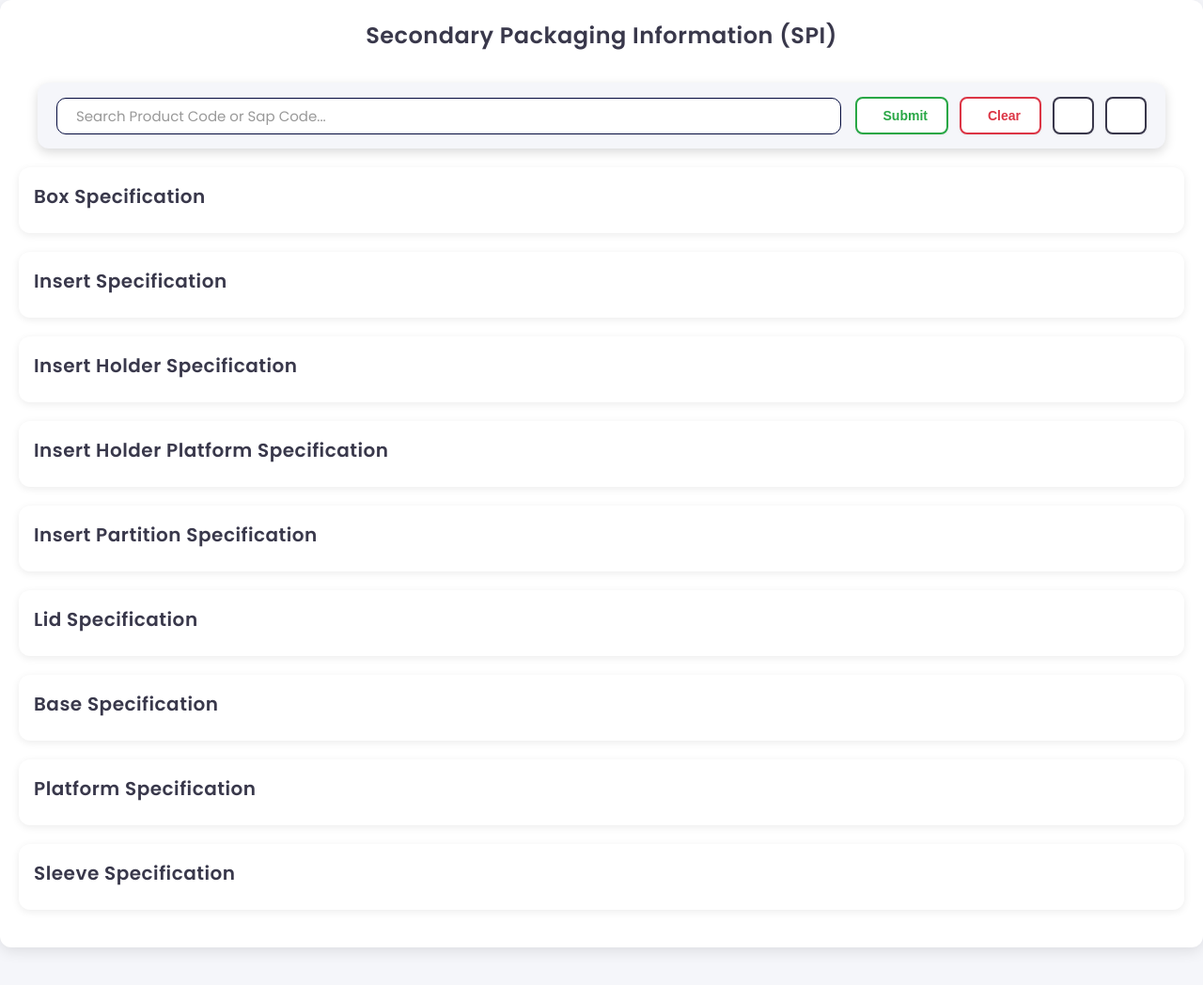
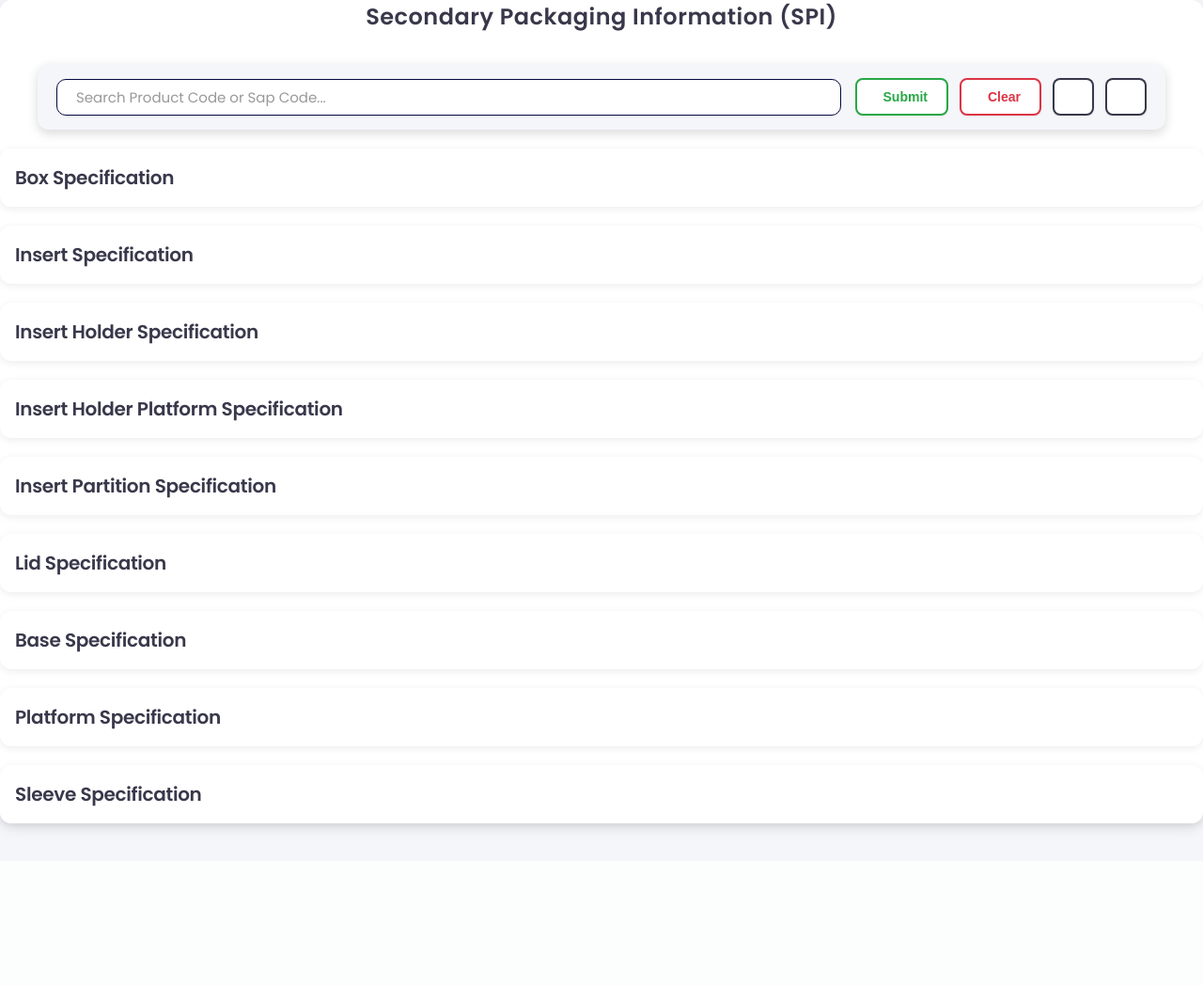
Before and after one commit to sinduwaraspaceylon-spc/smartPlan360Admin, a PHP site: page /Spa_Ceylon_Admin/php/pages/product-development.php in a window 1280 px wide. Shown: the whole page at 94% size. After the commit the page ends 886 px from the top, so only its background shows below. Run offline with PHP 8.4, Linux system fonts and the light colour scheme.

Commit message:
update content style
update content style h3(add a class name), update product_development css, update-development.php

```diff
--- a/css/content_style.css
+++ b/css/content_style.css
@@ -202,12 +202,12 @@ forecast-table-container {
   background-color: #ffffff;
   border-radius: 12px;
   box-shadow: 0 4px 15px rgba(0, 0, 0, 0.1);
-  padding: 20px;
+  /* padding: 20px; */
   margin-bottom: 40px;
   transition: transform 0.3s ease, box-shadow 0.3s ease;
 }
 
-.page-section-holder h3 {
+.page-section-header {
   margin: 0 0 25px 0;
   font-size: 24px;
   font-weight: 600;
@@ -370,7 +370,7 @@ forecast-table-container {
   border-color: #667eea;
 }
 
-.filter-sidebar-actions{
+.filter-sidebar-actions {
   padding: 25px;
 }
 
@@ -654,12 +654,12 @@ forecast-table-container {
 
 /* Pick Button - Green */
 .pick-btn {
-    border-color: #4CAF50;
-    color: #4CAF50;
+  border-color: #4caf50;
+  color: #4caf50;
 }
 
 .pick-btn:hover {
-    background-color: #4CAF50;
+  background-color: #4caf50;
   color: white;
 }
 
@@ -669,12 +669,12 @@ forecast-table-container {
 
 /* Edit Button - Blue */
 .edit-btn {
-    border-color: #2196F3;
-    color: #2196F3;
+  border-color: #2196f3;
+  color: #2196f3;
 }
 
 .edit-btn:hover {
-    background-color: #2196F3;
+  background-color: #2196f3;
   color: white;
 }
 
--- a/css/product_development.css
+++ b/css/product_development.css
@@ -136,7 +136,7 @@
   overflow: hidden;
 }
 
-.section-holder-1 .form-holder h3 {
+.specifications-header {
   margin: 0;
   font-size: 20px;
   font-weight: 700;
@@ -180,7 +180,7 @@
 }
 
 .form-content.expanded {
-  max-height: 1000px;
+  max-height: 1100px;
 }
 
 .form-content-inner {
@@ -259,6 +259,7 @@
 .form-group input[type="text"],
 .form-group input[type="number"],
 .form-group input[type="date"],
+.form-group input[type="file"],
 .form-group select {
   padding: 10px 15px;
   border: 2px solid #e0e0e0;
@@ -288,6 +289,22 @@
   display: flex;
   gap: 10px;
 }
+
+.form-group input[type="file"] {
+  background: #ffffff !important;
+  border: 2px solid #e0e0e0 !important;
+  border-radius: 8px;
+  padding: 10px 15px;
+  font-size: 14px;
+}
+
+/* input[type="file"]::-webkit-file-upload-button {
+  background: #ffffff !important;
+  border: 1px solid #d1d5db !important;
+  border-radius: 6px;
+  padding: 6px 12px;
+  cursor: pointer;
+} */
 
 /*--------- INSIDE FORM BUTTON STYLING ---------*/
 
@@ -370,57 +387,23 @@
   flex-direction: column;
 }
 
-/* Modal Styles */
-/* #overlay {
-  display: none;
-  position: fixed;
-  top: 0;
-  left: 0;
-  width: 100%;
-  height: 100%;
-  background: rgba(0, 0, 0, 0.5);
-  z-index: 999;
+/*--------- IMAGE SECTION STYLING ---------*/
+
+.img-preview {
+  width: 120px;
+  height: auto;
+  border: 1px solid #cfcfcf;
+  border-radius: 6px;
+  padding: 4px;
+  background: #fff;
+}
+.full-width {
+  grid-column: 1 / -1;
 }
 
-.popup {
-  display: none;
-  position: fixed;
-  top: 50%;
-  left: 50%;
-  transform: translate(-50%, -50%);
-  background: white;
-  padding: 30px;
-  border-radius: 12px;
-  box-shadow: 0 10px 40px rgba(0, 0, 0, 0.3);
-  z-index: 1000;
-  min-width: 400px;
+h4 {
+  font-size: large;
 }
-
-.popup-close {
-  position: absolute;
-  top: 15px;
-  right: 20px;
-  font-size: 28px;
-  font-weight: bold;
-  cursor: pointer;
-  color: #999;
-}
-
-.popup-close:hover {
-  color: #333;
-}
-
-.autocomplete-results {
-  position: absolute;
-  background: white;
-  border-radius: 8px;
-  max-height: 200px;
-  overflow-y: auto;
-  z-index: 100;
-  width: 100%;
-  margin-top: 5px;
-  box-shadow: 0 4px 12px rgba(0, 0, 0, 0.1);
-} */
 
 @media (max-width: 768px) {
   .sub-header {
--- a/php/pages/product-development.php
+++ b/php/pages/product-development.php
@@ -2,7 +2,7 @@
 <link rel="stylesheet" href="css/product_development.css">
 
 <div class="page-section-holder" id="forcast-chart">
-    <h3>Secondary Packaging Information (SPI)</h3>
+    <h3 class="page-section-header">Secondary Packaging Information (SPI)</h3>
 
     <!-- search and main button seaction-->
     <div class="sub-header">
@@ -30,7 +30,7 @@
     <!-- Form Section -->
     <div class="section-holder-1">
         <div class="from-holder" onclick="toggleSection(this)">
-            <h3>Box Specification</h3>
+            <h3 class="specifications-header">Box Specification</h3>
             <i class="fas fa-chevron-down toggle-icon"></i>
         </div>
         <div class="form-content">
@@ -379,16 +345,58 @@
                         <div id="deliveryPreview" style="margin-top:10px; font-size:14px; color:#333;"></div>
                     </div>
 
-
                     <!-- ✅ INSERT PRODUCT IMAGES HERE -->
                     <!-- Product Images -->
                     <div class="form-group full-width">
-    <label class="Label-tags label-with-tooltip">
-        <span>Product Images</span>
+                        <span><h4>Box Visual</h4></span>
+                    </div>
+
+                    <!-- Image 1 -->
+                    <div class="form-group">
+                        <label class="Label-tags label-with-tooltip">Front View
                             <span class="tooltip">
                                 <i class="fa-regular fa-circle-question"></i>
+                                <span class="tooltiptext">Add Tooltip</span>
                             </span>
                         </label>
+                        <input type="file" id="product_image_1" name="product_image_1" accept="image/*" onchange="previewImage(event,'preview1')">
+                        <img id="preview1" class="img-preview" style="display:none; margin-top:10px; width:120px; height:auto; border:1px solid #ccc; border-radius:5px;">
+                    </div>
+
+                    <!-- Image 2 -->
+                    <div class="form-group">
+                        <label class="Label-tags label-with-tooltip">Rear View
+                            <span class="tooltip">
+                                <i class="fa-regular fa-circle-question"></i>
+                                <span class="tooltiptext">Add Tooltip</span>
+                            </span>
+                        </label>
+                        <input type="file" id="product_image_2" name="product_image_2" accept="image/*" onchange="previewImage(event,'preview2')">
+                        <img id="preview2" class="img-preview" style="display:none; margin-top:10px; width:120px; height:auto; border:1px solid #ccc; border-radius:5px;">
+                    </div>
+
+                    <!-- Image 3 -->
+                    <div class="form-group">
+                        <label class="Label-tags label-with-tooltip">Side View 1
+                            <span class="tooltip">
+                                <i class="fa-regular fa-circle-question"></i>
+                                <span class="tooltiptext">Add Tooltip</span>
+                            </span>
+                        </label>
+                        <input type="file" id="product_image_3" name="product_image_3" accept="image/*" onchange="previewImage(event,'preview3')">
+                        <img id="preview3" class="img-preview" style="display:none; margin-top:10px; width:120px; height:auto; border:1px solid #ccc; border-radius:5px;">
+                    </div>
+
+                    <!-- Image 4 -->
+                    <div class="form-group">
+                        <label class="Label-tags label-with-tooltip">Side View 2
+                            <span class="tooltip">
+                                <i class="fa-regular fa-circle-question"></i>
+                                <span class="tooltiptext">Add Tooltip</span>
+                            </span>
+                        </label>
+                        <input type="file" id="product_image_4" name="product_image_4" accept="image/*" onchange="previewImage(event,'preview4')">
+                        <img id="preview4" class="img-preview" style="display:none; margin-top:10px; width:120px; height:auto; border:1px solid #ccc; border-radius:5px;">
                     </div>
                 </div>
             </div>
@@ -397,7 +405,7 @@
 
      <div class="section-holder-1">
         <div class="from-holder" onclick="toggleSection(this)">
-            <h3>Insert Specification</h3>
+            <h3 class="specifications-header">Insert Specification</h3>
             <i class="fas fa-chevron-down toggle-icon"></i>
         </div>
         <div class="form-content">
@@ -409,7 +417,7 @@
 
      <div class="section-holder-1">
         <div class="from-holder" onclick="toggleSection(this)">
-            <h3>Insert Holder Specification</h3>
+            <h3 class="specifications-header">Insert Holder Specification</h3>
             <i class="fas fa-chevron-down toggle-icon"></i>
         </div>
         <div class="form-content">
@@ -421,7 +429,7 @@
 
     <div class="section-holder-1">
         <div class="from-holder" onclick="toggleSection(this)">
-            <h3>Insert Holder Platform Specification</h3>
+            <h3 class="specifications-header">Insert Holder Platform Specification</h3>
             <i class="fas fa-chevron-down toggle-icon"></i>
         </div>
         <div class="form-content">
@@ -433,7 +441,7 @@
 
     <div class="section-holder-1">
         <div class="from-holder" onclick="toggleSection(this)">
-            <h3>Insert Partition Specification</h3>
+            <h3 class="specifications-header">Insert Partition Specification</h3>
             <i class="fas fa-chevron-down toggle-icon"></i>
         </div>
         <div class="form-content">
@@ -445,7 +453,7 @@
 
     <div class="section-holder-1">
         <div class="from-holder" onclick="toggleSection(this)">
-            <h3>Lid Specification</h3>
+            <h3 class="specifications-header">Lid Specification</h3>
             <i class="fas fa-chevron-down toggle-icon"></i>
         </div>
         <div class="form-content">
@@ -457,7 +465,7 @@
 
     <div class="section-holder-1">
         <div class="from-holder" onclick="toggleSection(this)">
-            <h3>Base Specification</h3>
+            <h3 class="specifications-header">Base Specification</h3>
             <i class="fas fa-chevron-down toggle-icon"></i>
         </div>
         <div class="form-content">
@@ -469,7 +477,7 @@
 
     <div class="section-holder-1">
         <div class="from-holder" onclick="toggleSection(this)">
-            <h3>Platform Specification</h3>
+            <h3 class="specifications-header">Platform Specification</h3>
             <i class="fas fa-chevron-down toggle-icon"></i>
         </div>
         <div class="form-content">
@@ -481,7 +489,7 @@
 
     <div class="section-holder-1">
         <div class="from-holder" onclick="toggleSection(this)">
-            <h3>Sleeve Specification</h3>
+            <h3 class="specifications-header">Sleeve Specification</h3>
             <i class="fas fa-chevron-down toggle-icon"></i>
         </div>
         <div class="form-content">
```
Also changed, not shown: other parts of php/pages/product-development.php (+24 -58 lines). Lines whose indentation alone changed are shown as unchanged.
